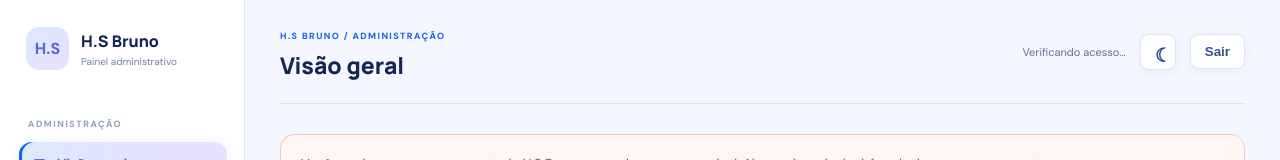
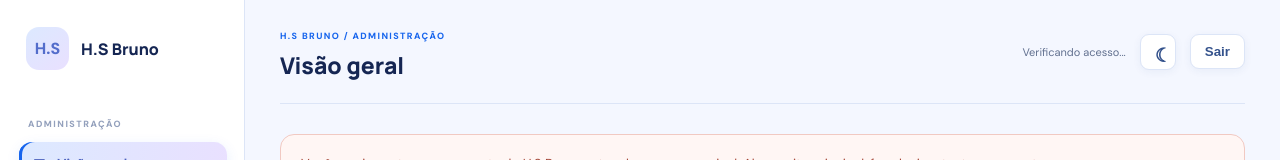
Before and after one commit to dudewzz/H.S-Bruno, a plain HTML site: page H.S Bruno/admin.html in a window 1280 px wide. Shown: the top 160 px of the page. Drawn offline with nearby package versions, Linux system fonts and the light colour scheme.

Commit message:
Simplify admin sidebar logo to H.S Bruno

```diff
--- a/H.S Bruno/admin.html
+++ b/H.S Bruno/admin.html
@@ -12,7 +12,7 @@
 </head>
 <body>
   <aside class="sidebar">
-    <a class="brand" href="index.html"><span class="brand-mark">H.S</span><span><strong>H.S Bruno</strong><small>Painel administrativo</small></span></a>
+    <a class="brand" href="index.html"><span class="brand-mark">H.S</span><span><strong>H.S Bruno</strong></span></a>
     <div class="admin-label">ADMINISTRAÇÃO</div>
     <nav>
       <a class="nav-link active" href="#overview" data-section="overview">▦ <span>Visão geral</span></a>
```
